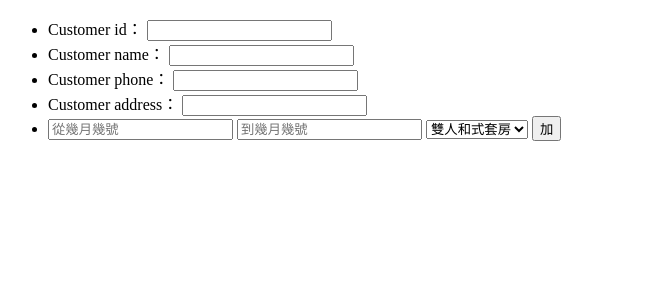
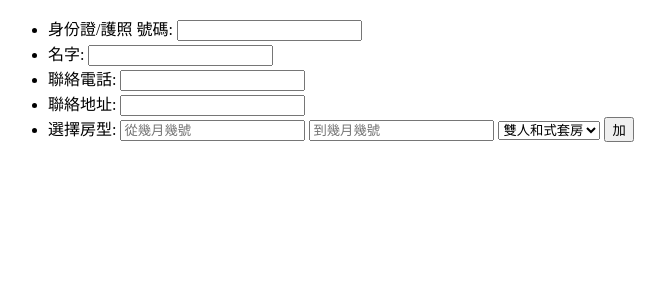
Before and after one commit to dwatow/LaidBackHabitat, a Django app: page /BookingRoom/ in a window 1280 px wide. Shown: the top 300 px of the page, without its empty margins (0-665 px from the left). Run offline with Django 3.2, Linux system fonts and the light colour scheme; data comes from the database, SQL or seed files in the repository; some libraries are stand-ins or nearby versions.

```diff
--- a/orderRoom/templates/BookingRoom.html
+++ b/orderRoom/templates/BookingRoom.html
@@ -40,8 +40,11 @@
 <body>
 	<form action="" method="post">
 		<ul>
-			{{ booking_room_form.as_ul }}
-			<li>
+			<li><label for="id_customer_id">身份證/護照 號碼:</label> <input id="id_customer_id" maxlength="10" name="customer_id" type="text" /></li>
+			<li><label for="id_customer_name">名字:</label> <input id="id_customer_name" maxlength="255" name="customer_name" type="text" /></li>
+			<li><label for="id_customer_phone">聯絡電話:</label> <input id="id_customer_phone" maxlength="10" name="customer_phone" type="text" /></li>
+			<li><label for="id_customer_address">聯絡地址:</label> <input id="id_customer_address" maxlength="255" name="customer_address" type="text" /></li>
+			<li><label>選擇房型:</label>
 				<input type="text" id="from_date" name="from" placeholder="從幾月幾號">
 				<input type="text" id="to_date" name="to" placeholder="到幾月幾號">
 				{% if room_type_list %}
```
Also changed, not shown: orderRoom/templates/BookingList2.html (+15 -1 lines).
